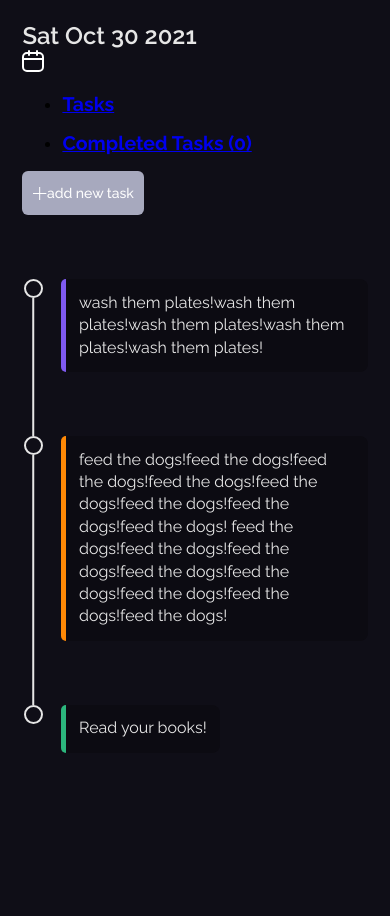
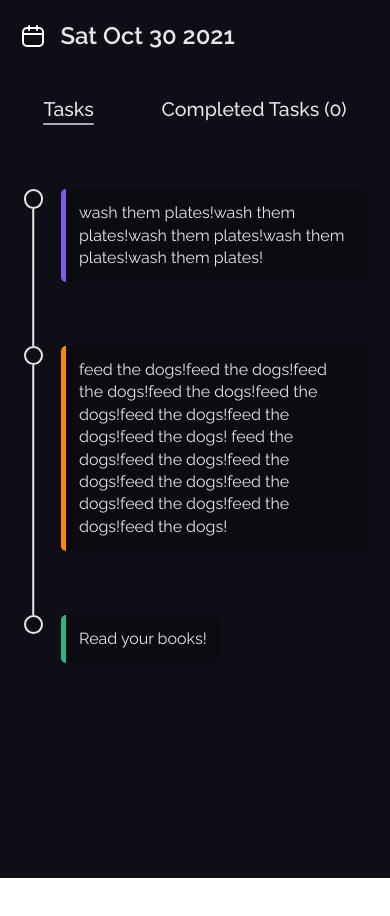
Before and after one commit to Adekxnle/checked, a React (Create React App) app: page / in a window 390 px wide. Shown: the top 916 px of the page. After the commit the page ends 878 px from the top, so only its background shows below. Built offline with nearby package versions, Linux system fonts and the light colour scheme.

Commit message:
working on responsive new task page

```diff
--- a/src/components/Header/style.css
+++ b/src/components/Header/style.css
@@ -2,16 +2,16 @@
   --header-bullet: 1.56em;
 }
 
-.c__header-top {
+.header-top {
   display: flex;
   justify-content: space-between;
 }
 
-.c__header-top-left {
+.header-top-left {
   display: flex;
 }
 
-.c__header-bullet {
+.header-bullet {
   width: var(--header-bullet);
   height: var(--header-bullet);
   border-radius: 50%;
@@ -21,14 +21,14 @@
   margin: 0.25em 0em;
 }
 
-.c__header-top-left .c__container {
+.header-top-left .container {
   display: flex;
   flex-direction: column;
   gap: 2.6rem;
   padding-left: 1.5em;
 }
 
-.c__date-container {
+.date-container {
   display: flex;
   gap: 0.6rem;
   align-items: center;
@@ -40,15 +40,15 @@
   font-weight: 600;
 }
 
-.c__add-new-task-btn {
+.add-new-task-btn {
   align-self: flex-start;
 }
 
-.c__add-new-task-btn img {
+.add-new-task-btn img {
   margin-right: 0.5em;
 }
 
-.c__links-container ul {
+.links-container ul {
   display: flex;
   gap: 3rem;
   align-items: flex-start;
@@ -57,11 +57,11 @@
   padding: 0;
 }
 
-.c__tab {
+.tab {
   display: block;
 }
 
-li .c__tab h2 {
+li .tab h2 {
   color: var(--off-white);
   margin: 0.12em 0;
   font-weight: 500;
@@ -69,11 +69,11 @@ li .c__tab h2 {
   font-size: var(--h2);
 }
 
-li .c__tabs {
+li .tabs {
   text-decoration: none;
 }
 
-.c__tab .active {
+.tab .active {
   height: 0.16em;
   background-color: var(--primary);
   border-radius: 4px;
@@ -86,45 +86,45 @@ li .c__tabs {
     --header-bullet: 1.26em;
   }
 
-  .c__add-new-task-btn {
+  .add-new-task-btn {
     display: none;
   }
 
-  .c__header-bullet {
+  .header-bullet {
     margin: 0.4em 0em;
   }
 
-  .c__header-top-left .c__container {
+  .header-top-left .container {
     gap: 2.8rem;
   }
 
-  .c__links-container ul {
+  .links-container ul {
     grid: 2rem;
   }
 }
 
 @media screen and (max-width: 390px) {
-  .c__header-bullet {
+  .header-bullet {
     display: none;
   }
 
-  .c__header-top-left .c__container {
+  .header-top-left .container {
     padding: 0;
   }
 
-  .c__date-container {
+  .date-container {
     flex-direction: row-reverse;
     gap: 1rem;
     width: 100%;
     justify-content: flex-end;
   }
 
-  .c__header-top-left {
+  .header-top-left {
     display: block;
     width: 100%;
   }
 
-  .c__links-container ul {
+  .links-container ul {
     width: 100%;
     justify-content: space-around;
     gap: 1.6rem;
@@ -132,7 +132,7 @@ li .c__tabs {
 }
 
 @media screen and (max-width: 325px) {
-  .c__links-container ul {
+  .links-container ul {
     flex-direction: column;
     width: fit-content;
     padding-inline-start: 2rem;
@@ -140,11 +140,11 @@ li .c__tabs {
 }
 
 @media screen and (max-width: 210px) {
-  .c__links-container ul {
+  .links-container ul {
     padding-inline-start: 0;
   }
 
-  .c__date-container svg {
+  .date-container svg {
     display: none;
   }
 }
```
